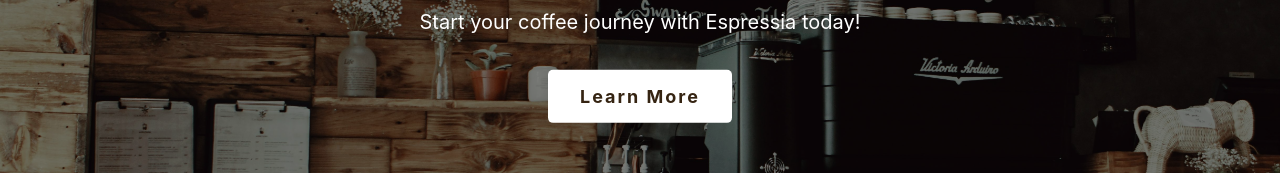
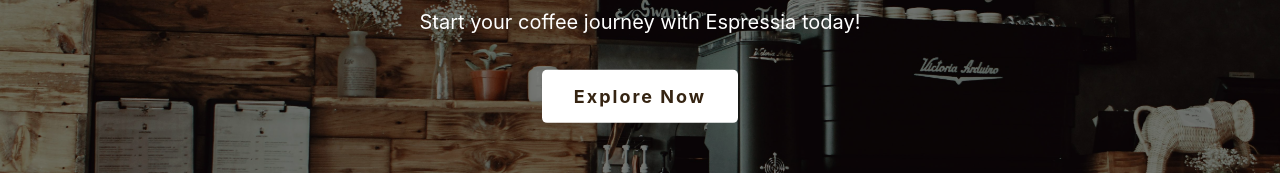
Before and after one commit to Huseinaz/Espressia, a React (Create React App) app: page / in a window 1280 px wide. Shown: the part 447-620 px from the top of the page. Built offline with nearby package versions, Linux system fonts and the light colour scheme.

Commit message:
Update Home.jsx

```diff
--- a/src/components/Home/Home.jsx
+++ b/src/components/Home/Home.jsx
@@ -2,6 +2,7 @@ import React from 'react'
 import Discover from './Discover.jsx'
 import Hero from '../Hero/Hero';
 import heroImage from '../../assets/home-hero.jpeg';
+import Item from '../Item/Item.jsx';
 
 const Home = () => {
     return (
@@ -13,9 +14,10 @@ const Home = () => {
                 paragraph='Start your coffee journey with Espressia today!'
                 url='/'
                 btnClass='show'
-                buttonText='Learn More'
+                buttonText='Explore Now'
             />
             <Discover />
+            <Item />
         </div>
     )
 }
```
